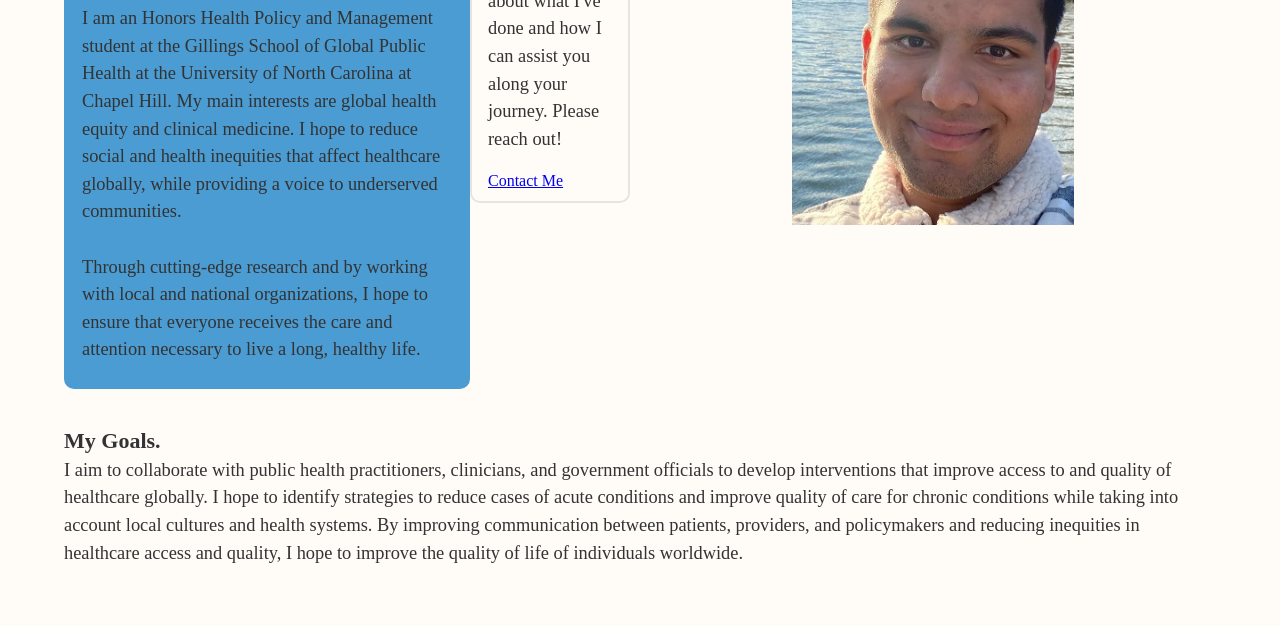
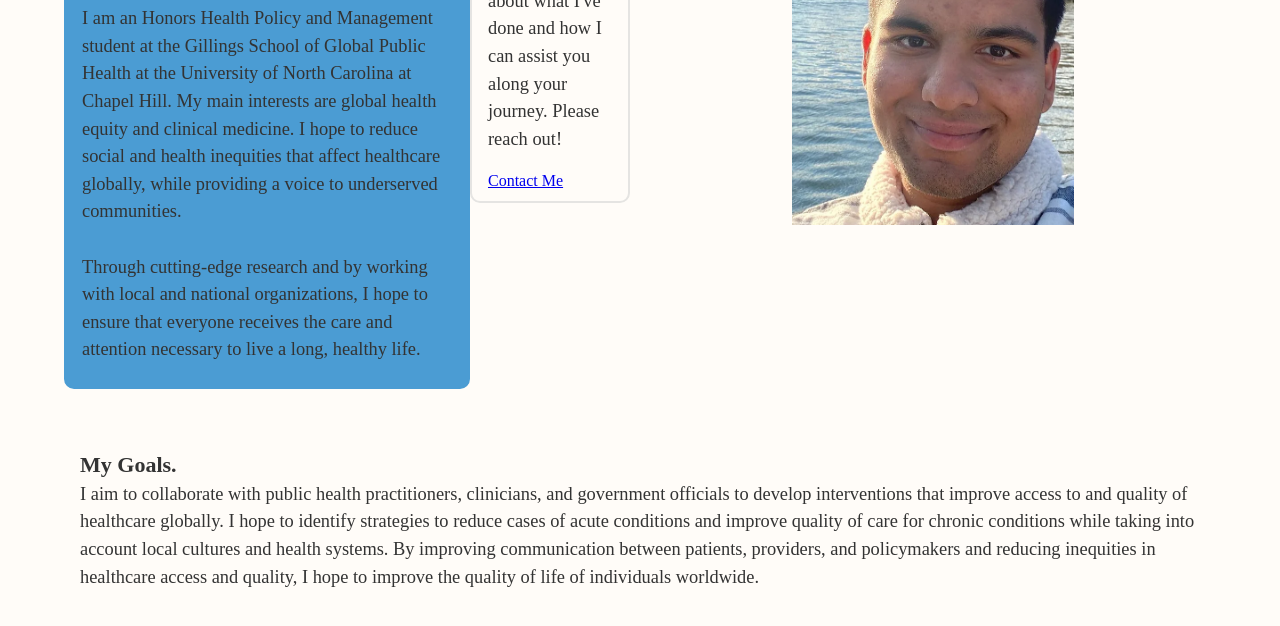
Before and after one commit to vinaysudarsanam/vinaysudarsanam.github.io, a plain HTML site: page docs/index.html in a window 1280 px wide. Shown: the part 198-824 px from the top of the page. Before the commit the page ends 800 px from the top, so only its background shows below. Drawn offline with Linux system fonts and the light colour scheme; a web font is replaced by a local one.

Commit message:
Update style.css

```diff
--- a/docs/style.css
+++ b/docs/style.css
@@ -73,6 +73,14 @@ h4 {
     margin: 1em 0;
     transition: box-shadow 0.2s ease-in-out;
 }
+
+.bottom-text-box {
+    display: inline-block;
+    border-radius: 10px;
+    padding: 0.5em 1em;
+    margin: 1em 0;
+}
+
 
 .description-box {
     display: inline-block;
```
